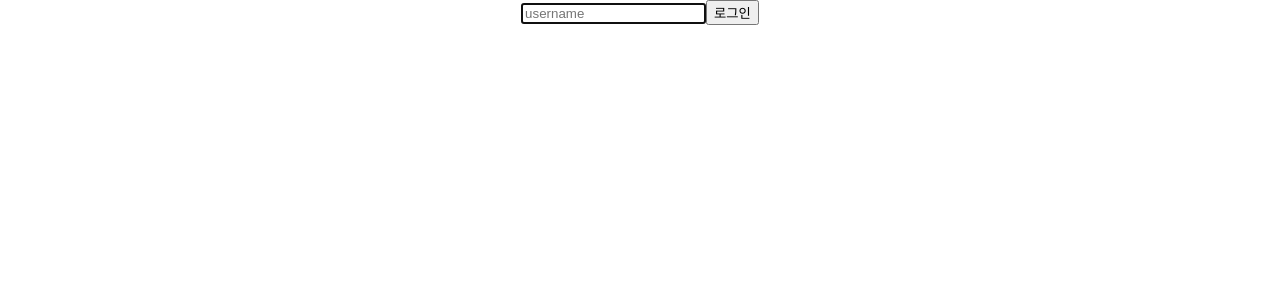
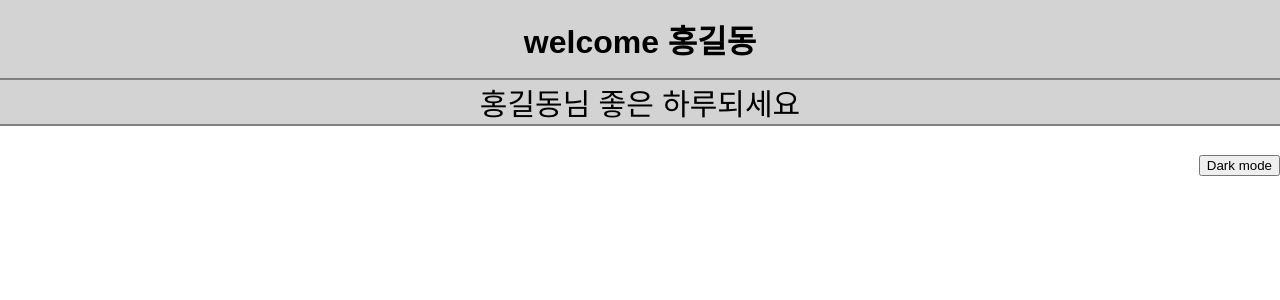
Before and after one commit to wmswmswms/react_study1, a React (Create React App) app: page / in a window 1280 px wide. Shown: the top 300 px of the page. Built offline with nearby package versions, Linux system fonts and the light colour scheme.

Commit message:
컴포넌트 구성과 props

```diff
--- a/src/App.js
+++ b/src/App.js
@@ -1,32 +1,19 @@
-import './App.css';
+import './style1.css';
 import {useState,useRef, useEffect } from 'react';
-//import Timer from './componet/Timer';
+//#import  Header  from './componet/Header';
+import Page from './componet/Page';
 
 
 
 
 function App() {
 
-  const inputRef = useRef();
-
-  useEffect(()=>{
-    //console.log(inputRef);
-    inputRef.current.focus();
-  },[])
-
-  const login = () =>{
-    alert(`환영합니다. ${inputRef.current.value}`);
-    inputRef.current.value = "";
-    inputRef.current.focus();
-  }
-
-
+  const [isDark, setIsdark] = useState(false);
 
   return (
-    <div className="App">
-      <input type="text" ref={inputRef} placeholder='username'></input>
-      <button onClick={login}>로그인</button>
-    </div>
+
+      <Page isDark={isDark} setIsdark={setIsdark}></Page>
+
   );
 }
 
--- /dev/null
+++ b/src/componet/Content.jsx
@@ -0,0 +1,18 @@
+import React from "react";
+
+const Content = ({isDark})=>{
+    return(
+        <div
+        className="content"
+        style={{
+            backgroundColor: isDark? 'black' : 'lightgray',
+            color: isDark? 'white' : 'black'
+        }}
+
+        >
+            홍길동님 좋은 하루되세요
+        </div>
+    )
+}
+
+export default Content;
--- /dev/null
+++ b/src/componet/Footer.jsx
@@ -0,0 +1,16 @@
+import App from "../App";
+
+const Footer = ({isDark, setIsdark})=>{
+
+    const toggleTheme = ()=>{
+        setIsdark(!isDark);
+    }
+
+    return(
+        <div className="footer">
+            <button onClick={toggleTheme}> Dark mode</button>
+        </div>
+    )
+}
+
+export default Footer;
--- /dev/null
+++ b/src/componet/Header.jsx
@@ -0,0 +1,19 @@
+import React from "react";
+
+
+const Header = ({isDark, setIsDark}) =>{
+    return (
+        //아래 jsx부분에서 컴포넌트랑 동일한 명칭을 사용하면 안됨. 단 대소문자는 구분함. 컴포넌트=Header jsx=header 가능. 컴포넌트=Header jsx=Header 불가능
+        <header
+            className ="header"
+            style={{
+                backgroundColor: isDark? 'black' : 'lightgray',
+                color: isDark? 'white' : 'black'
+            }}
+        >
+        <h1>welcome 홍길동</h1>
+        </header>
+   );
+};
+
+export default Header;
--- /dev/null
+++ b/src/componet/Page.jsx
@@ -0,0 +1,19 @@
+import React from "react";
+import Header from "./Header";
+import Content from "./Content";
+import Footer from "./Footer";
+
+
+const Page = ({isDark, setIsdark})=> {
+    console.log(isDark);
+    return(
+        <div>
+            <Header isDark={isDark} setIsdark={setIsdark} />
+            <Content isDark={isDark} setIsdark={setIsdark}></Content>
+            <Footer isDark={isDark} setIsdark={setIsdark}></Footer>
+
+        </div>
+    );
+}
+
+export default Page;
--- /dev/null
+++ b/src/style1.css
@@ -0,0 +1,43 @@
+* {
+    box-sizing: border-box;
+    margin: 0;
+    font-family: sans-serif;
+  }
+
+  .page {
+    width: 100%;
+    height: 100vh;
+    display: flex;
+    flex-direction: column;
+  }
+
+  .header {
+    width: 100%;
+    height: 80px;
+    border-bottom: 2px solid gray;
+    display: flex;
+    justify-content: center;
+    align-items: center;
+  }
+
+  .content {
+    flex: 1;
+    display: flex;
+    justify-content: center;
+    align-items: center;
+    font-size: 30px;
+  }
+
+  .footer {
+    width: 100%;
+    height: 80px;
+    border-top: 2px solid gray;
+    display: flex;
+    justify-content: flex-end;
+    align-items: center;
+  }
+
+  .button {
+    padding: 10px;
+    margin-right: 30px;
+  }
```
